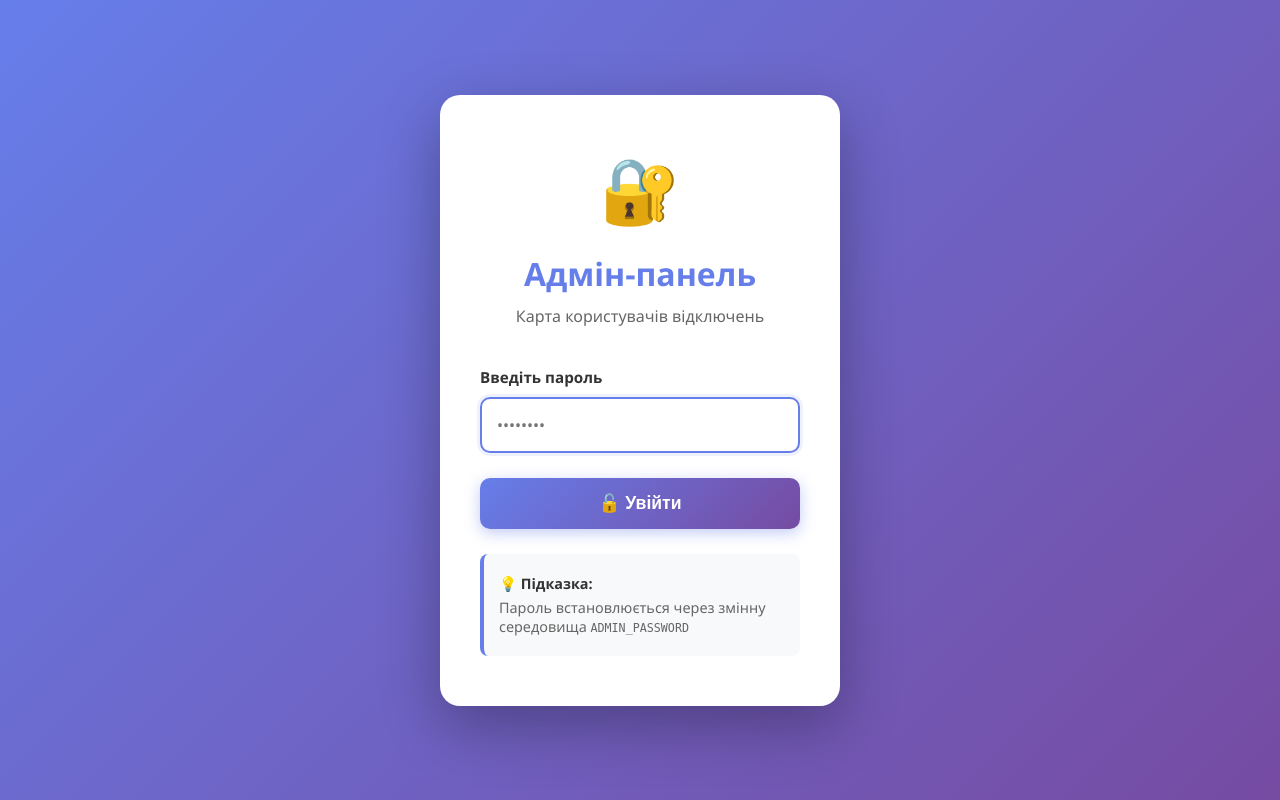
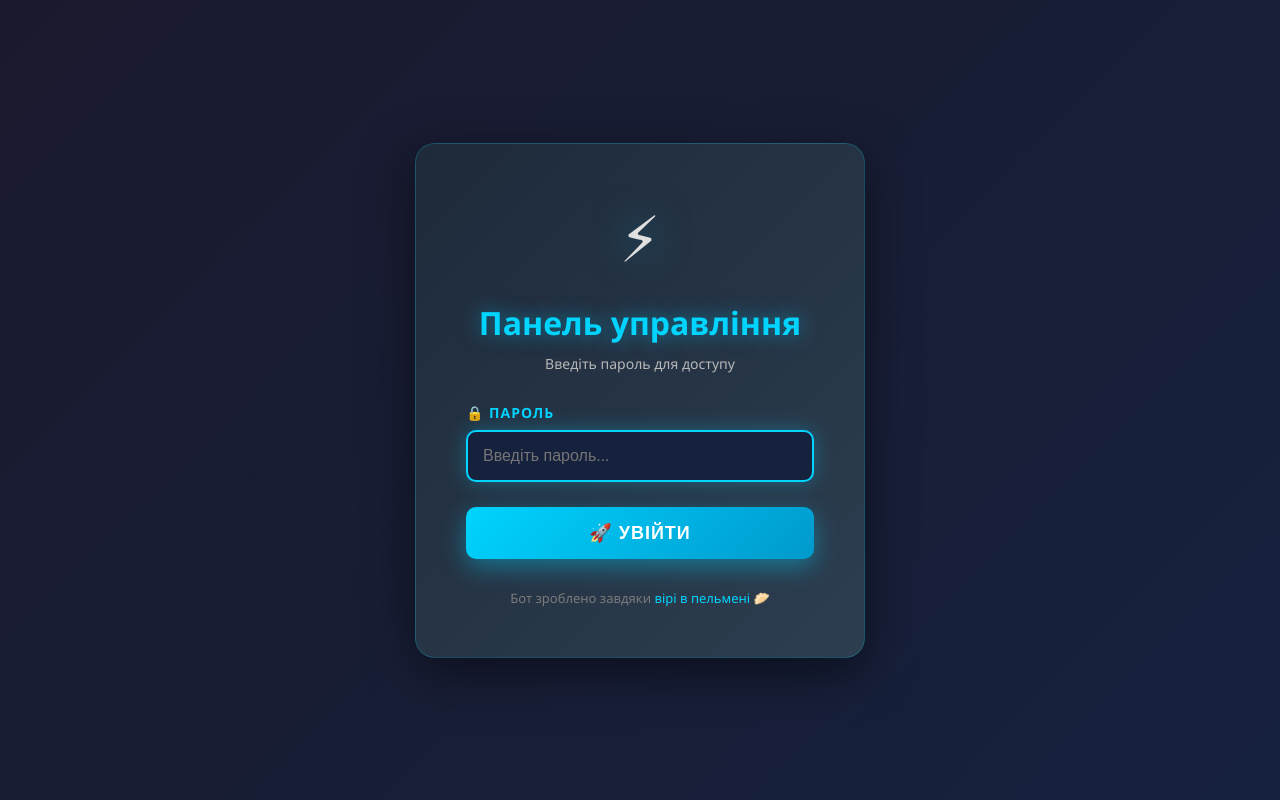
Before and after one commit to SoSalYa/Sidibezsveta_huila_bot, a Flask app: page /login in a window 1280 px wide. Run offline with Flask 3, Linux system fonts and the light colour scheme; some libraries are stand-ins or nearby versions.

Commit message:
Update login.html

```diff
--- a/templates/login.html
+++ b/templates/login.html
@@ -3,7 +3,7 @@
 <head>
     <meta charset="UTF-8">
     <meta name="viewport" content="width=device-width, initial-scale=1.0">
-    <title>Вхід - Карта відключень</title>
+    <title>Вхід в панель</title>
     <style>
         * {
             margin: 0;
@@ -13,163 +13,144 @@
 
         body {
             font-family: 'Segoe UI', Tahoma, Geneva, Verdana, sans-serif;
-            background: linear-gradient(135deg, #667eea 0%, #764ba2 100%);
+            background: linear-gradient(135deg, #1a1a2e 0%, #16213e 100%);
+            display: flex;
+            justify-content: center;
+            align-items: center;
             min-height: 100vh;
-            display: flex;
-            align-items: center;
-            justify-content: center;
-            padding: 20px;
+            color: #e0e0e0;
         }
 
         .login-container {
-            background: white;
+            background: linear-gradient(135deg, #1e2a3a 0%, #2d3e50 100%);
+            padding: 50px;
             border-radius: 20px;
-            box-shadow: 0 20px 60px rgba(0,0,0,0.3);
-            padding: 50px 40px;
-            max-width: 400px;
+            box-shadow: 0 15px 50px rgba(0, 0, 0, 0.5);
             width: 100%;
-            animation: fadeIn 0.5s ease;
+            max-width: 450px;
+            border: 1px solid rgba(0, 212, 255, 0.2);
         }
 
-        @keyframes fadeIn {
-            from {
-                opacity: 0;
-                transform: translateY(-20px);
-            }
-            to {
-                opacity: 1;
-                transform: translateY(0);
-            }
+        .login-container h1 {
+            text-align: center;
+            color: #00d4ff;
+            margin-bottom: 10px;
+            font-size: 32px;
+            text-shadow: 0 0 20px rgba(0, 212, 255, 0.5);
         }
 
-        .login-header {
+        .login-container p {
             text-align: center;
-            margin-bottom: 40px;
-        }
-
-        .login-icon {
-            font-size: 4em;
-            margin-bottom: 20px;
-        }
-
-        h1 {
-            color: #667eea;
-            font-size: 2em;
-            margin-bottom: 10px;
-        }
-
-        .subtitle {
-            color: #666;
-            font-size: 1em;
+            color: #b8b8b8;
+            margin-bottom: 30px;
+            font-size: 14px;
         }
 
         .form-group {
             margin-bottom: 25px;
         }
 
-        label {
+        .form-group label {
             display: block;
-            color: #333;
-            font-weight: 600;
-            margin-bottom: 10px;
-            font-size: 0.95em;
+            margin-bottom: 8px;
+            color: #00d4ff;
+            font-weight: bold;
+            font-size: 14px;
+            text-transform: uppercase;
+            letter-spacing: 1px;
         }
 
-        input[type="password"] {
+        .form-group input {
             width: 100%;
             padding: 15px;
-            border: 2px solid #e0e0e0;
+            border: 2px solid #2d3e50;
             border-radius: 10px;
-            font-size: 1em;
+            background: #16213e;
+            color: #e0e0e0;
+            font-size: 16px;
             transition: all 0.3s ease;
-            font-family: inherit;
         }
 
-        input[type="password"]:focus {
+        .form-group input:focus {
             outline: none;
-            border-color: #667eea;
-            box-shadow: 0 0 0 3px rgba(102, 126, 234, 0.1);
+            border-color: #00d4ff;
+            box-shadow: 0 0 20px rgba(0, 212, 255, 0.3);
         }
 
         .btn-login {
             width: 100%;
             padding: 15px;
-            background: linear-gradient(135deg, #667eea 0%, #764ba2 100%);
+            background: linear-gradient(135deg, #00d4ff 0%, #0099cc 100%);
             color: white;
             border: none;
             border-radius: 10px;
-            font-size: 1.1em;
-            font-weight: 600;
+            font-size: 18px;
+            font-weight: bold;
             cursor: pointer;
             transition: all 0.3s ease;
-            box-shadow: 0 4px 15px rgba(102, 126, 234, 0.4);
+            box-shadow: 0 8px 25px rgba(0, 212, 255, 0.4);
+            text-transform: uppercase;
+            letter-spacing: 1px;
         }
 
         .btn-login:hover {
-            transform: translateY(-2px);
-            box-shadow: 0 6px 20px rgba(102, 126, 234, 0.5);
+            transform: translateY(-3px);
+            box-shadow: 0 12px 35px rgba(0, 212, 255, 0.6);
         }
 
         .btn-login:active {
-            transform: translateY(0);
+            transform: translateY(-1px);
         }
 
         .error {
-            background: #ff4444;
+            background: linear-gradient(135deg, #e94560 0%, #c42847 100%);
             color: white;
             padding: 15px;
             border-radius: 10px;
-            margin-bottom: 25px;
+            margin-bottom: 20px;
             text-align: center;
-            animation: shake 0.5s ease;
+            font-weight: bold;
+            box-shadow: 0 4px 15px rgba(233, 69, 96, 0.4);
+            animation: shake 0.5s;
         }
 
         @keyframes shake {
             0%, 100% { transform: translateX(0); }
-            10%, 30%, 50%, 70%, 90% { transform: translateX(-5px); }
-            20%, 40%, 60%, 80% { transform: translateX(5px); }
+            25% { transform: translateX(-10px); }
+            75% { transform: translateX(10px); }
         }
 
-        .info-box {
-            background: #f8f9fa;
-            border-left: 4px solid #667eea;
-            padding: 15px;
-            border-radius: 8px;
-            margin-top: 25px;
+        .footer {
+            text-align: center;
+            margin-top: 30px;
+            color: #7a7a7a;
+            font-size: 13px;
         }
 
-        .info-box p {
-            color: #666;
-            font-size: 0.9em;
-            margin: 5px 0;
+        .footer a {
+            color: #00d4ff;
+            text-decoration: none;
+            transition: all 0.3s ease;
         }
 
-        .info-box strong {
-            color: #333;
+        .footer a:hover {
+            color: #e94560;
+            text-shadow: 0 0 10px rgba(233, 69, 96, 0.5);
         }
 
-        @media (max-width: 480px) {
-            .login-container {
-                padding: 40px 30px;
-            }
-
-            h1 {
-                font-size: 1.5em;
-            }
-
-            .login-icon {
-                font-size: 3em;
-            }
+        .icon {
+            text-align: center;
+            font-size: 64px;
+            margin-bottom: 20px;
+            filter: drop-shadow(0 0 20px rgba(0, 212, 255, 0.5));
         }
     </style>
 </head>
 <body>
     <div class="login-container">
-        <div class="login-header">
-            <div class="login-icon">🔐</div>
-            <h1>Адмін-панель</h1>
-            <p class="subtitle">Карта користувачів відключень</p>
-        </div>
+        <div class="icon">⚡</div>
+        <h1>Панель управління</h1>
+        <p>Введіть пароль для доступу</p>
 
         {% if error %}
         <div class="error">
@@ -177,33 +158,27 @@
         </div>
         {% endif %}
 
-        <form method="POST" action="/login">
+        <form method="POST">
             <div class="form-group">
-                <label for="password">Введіть пароль</label>
+                <label for="password">🔒 Пароль</label>
                 <input
                     type="password"
                     id="password"
                     name="password"
-                    placeholder="••••••••"
+                    placeholder="Введіть пароль..."
                     required
                     autofocus
                 >
             </div>
 
             <button type="submit" class="btn-login">
-                🔓 Увійти
+                🚀 Увійти
             </button>
         </form>
 
-        <div class="info-box">
-            <p><strong>💡 Підказка:</strong></p>
-            <p>Пароль встановлюється через змінну середовища <code>ADMIN_PASSWORD</code></p>
+        <div class="footer">
+            Бот зроблено завдяки <a href="https://discord.gg/WVVDYc6uts" target="_blank">вірі в пельмені 🥟</a>
         </div>
     </div>
-
-    <script>
-        // Фокус на поле пароля при загрузке
-        document.getElementById('password').focus();
-    </script>
 </body>
 </html>
```
